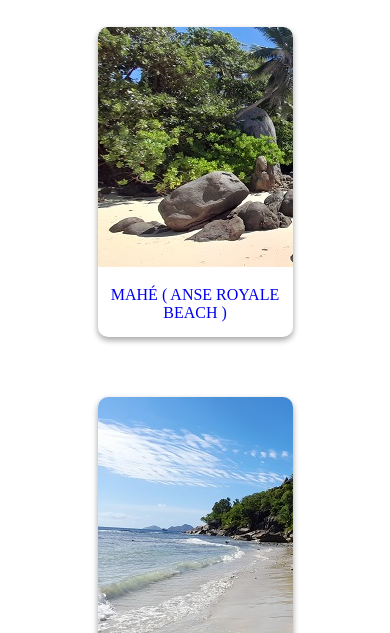
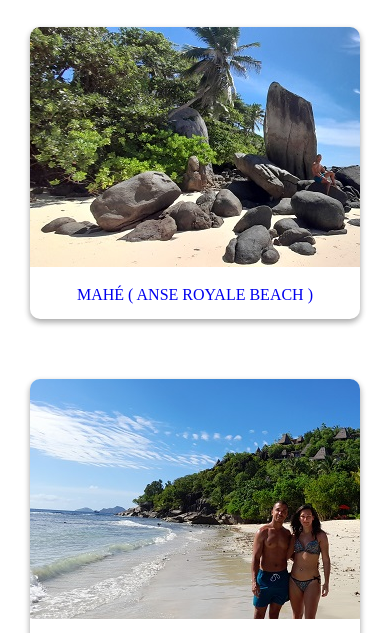
Before and after one commit to JimJim07/jimjim07.github.io, a website: page about.html in a window 390 px wide. Shown: the part 211-844 px from the top of the page. Drawn offline with Linux system fonts and the light colour scheme.

Commit message:
modif photod

```diff
--- a/sass/pages/_mes-souvenirs.scss
+++ b/sass/pages/_mes-souvenirs.scss
@@ -25,9 +25,6 @@
 
 .project{
     width: 400px;
-    @include mobile-only(){
-        width: 50%;
-    }
     margin: 30px;
     background: rgb(255, 255, 255);
     padding-bottom: 15px;
```
Also changed, not shown: css/style.css, pictures-seychelles/our-photos/20220121_104358.jpg, pictures-seychelles/our-photos/20220131_164759.jpg, 6 other files.
